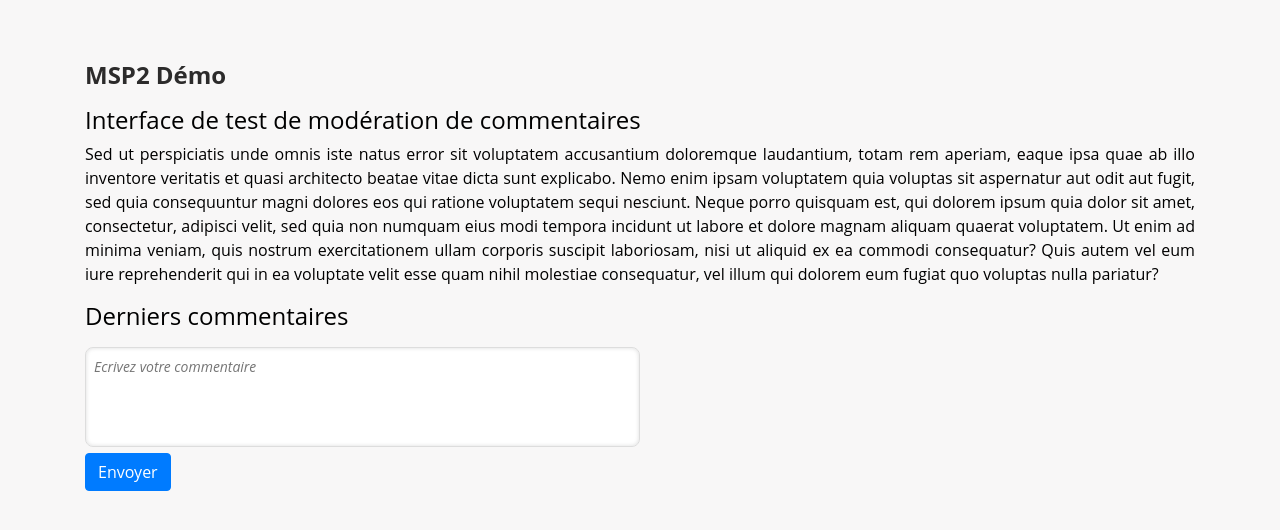
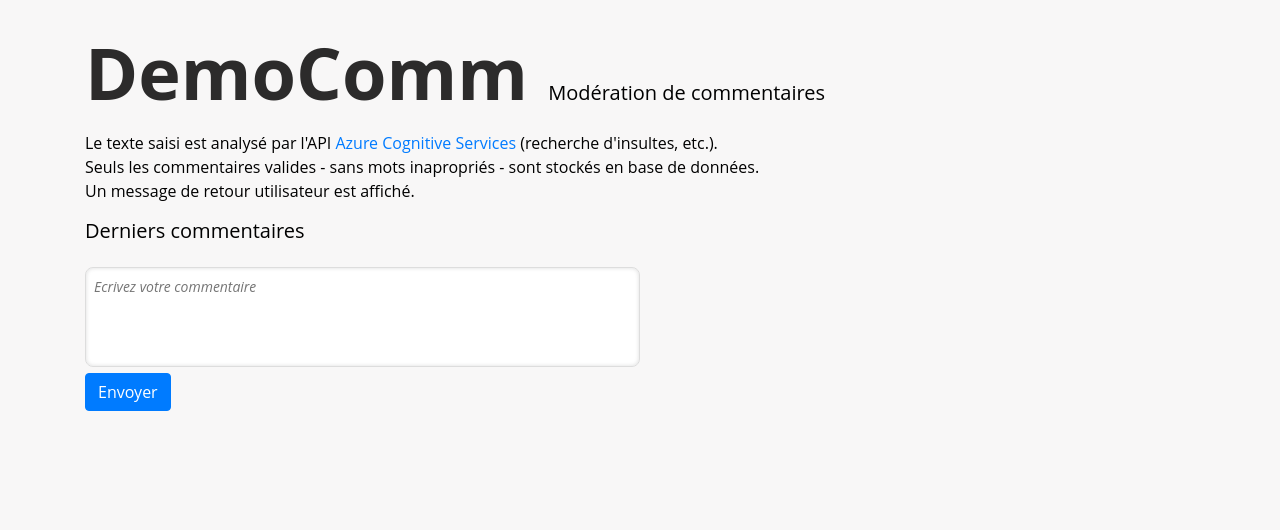
Before and after one commit to flabastie/text_moderation, a Flask app: template MSP-2-APP/templates/index.html in a window 1280 px wide. Shown: the top 530 px of the page. Run offline with Flask 2, Linux system fonts and the light colour scheme; the template is opened without the code that fills it, so the values that code supplies are empty; some libraries are stand-ins or nearby versions.

Commit message:
modif texte

```diff
--- a/MSP-2-APP/static/css/main.css
+++ b/MSP-2-APP/static/css/main.css
@@ -27,12 +27,18 @@ body {
 h1 {
   color: hsl(0, 1%, 17%);
   font-weight: bold;
-  margin: 3rem 0 1rem 0;
+  margin: 1rem 1rem 1rem 0;
   padding: 0;
-  font-size: 1.5rem;
+  font-size: 4.5rem;
+  display: inline-block;
 }
 
 h3 {
+  font-size: 1.25rem;
+}
+
+h4 {
+  display: inline-block;
   font-size: 1.25rem;
 }
 
--- a/MSP-2-APP/templates/index.html
+++ b/MSP-2-APP/templates/index.html
@@ -8,9 +8,15 @@
 </head>
 <body>
     <div class="container">
-        <h1>MSP2 Démo</h1>
-        <h4>Interface de test de modération de commentaires</h4>
-        <p>Sed ut perspiciatis unde omnis iste natus error sit voluptatem accusantium doloremque laudantium, totam rem aperiam, eaque ipsa quae ab illo inventore veritatis et quasi architecto beatae vitae dicta sunt explicabo. Nemo enim ipsam voluptatem quia voluptas sit aspernatur aut odit aut fugit, sed quia consequuntur magni dolores eos qui ratione voluptatem sequi nesciunt. Neque porro quisquam est, qui dolorem ipsum quia dolor sit amet, consectetur, adipisci velit, sed quia non numquam eius modi tempora incidunt ut labore et dolore magnam aliquam quaerat voluptatem. Ut enim ad minima veniam, quis nostrum exercitationem ullam corporis suscipit laboriosam, nisi ut aliquid ex ea commodi consequatur? Quis autem vel eum iure reprehenderit qui in ea voluptate velit esse quam nihil molestiae consequatur, vel illum qui dolorem eum fugiat quo voluptas nulla pariatur?</p>
+        <h1>DemoComm</h1>
+        <h4>Modération de commentaires</h4>
+        <section class="commentaires">
+            <p>Le texte saisi est analysé par l'API <a href="https://azure.microsoft.com/fr-fr/services/cognitive-services/">Azure Cognitive Services</a> (recherche d'insultes, etc.). <br>
+                Seuls les commentaires valides - sans mots inapropriés - sont stockés en base de données.<br>
+                Un message de retour utilisateur est affiché.
+
+            </p>
+        </section>
         <section class="commentaires">
             <h4>Derniers commentaires</h4>
             <ul>
```
Also changed, not shown: MSP-2-APP/comments.db.
